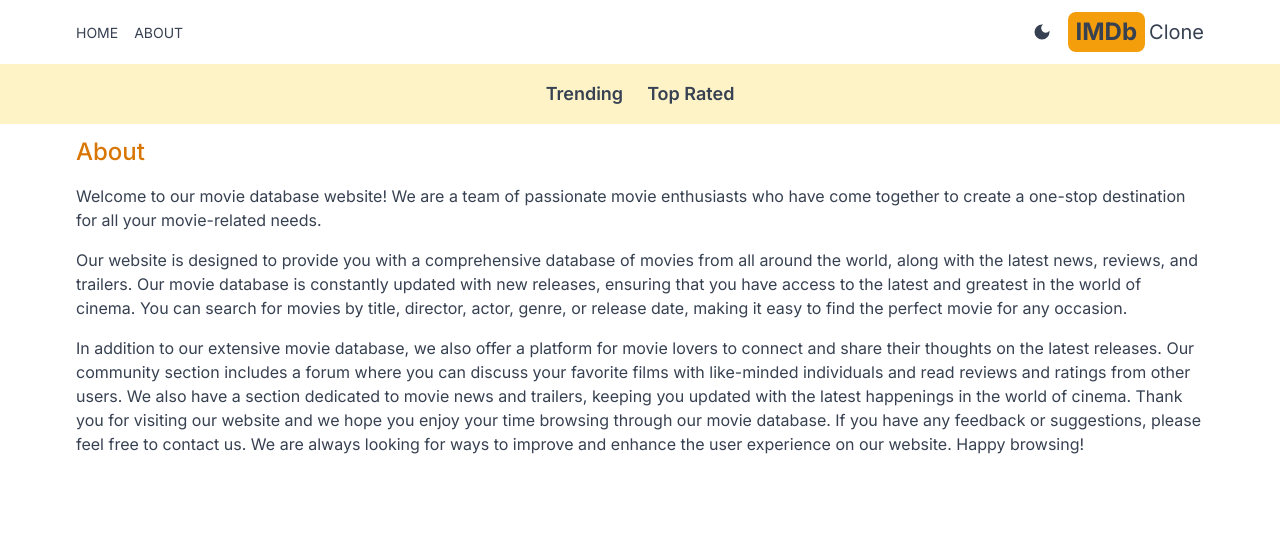
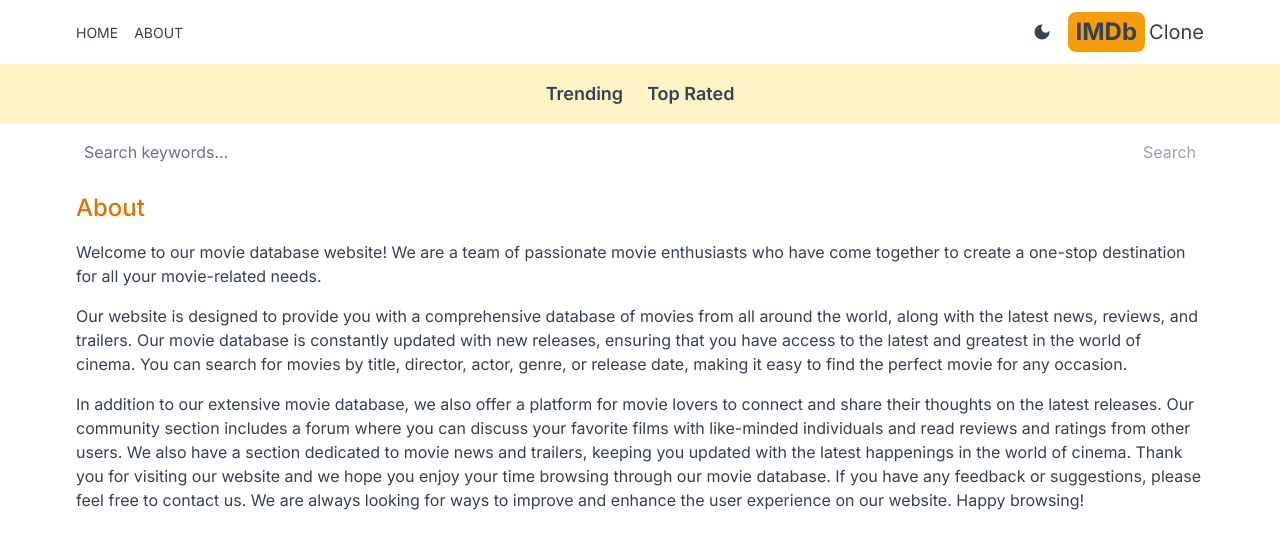
Before and after one commit to sahandghavidel/imdb-next, a Next.js app: page /about in a window 1280 px wide. Shown: the top 548 px of the page. Built offline with nearby package versions, Linux system fonts and the light colour scheme.

Commit message:
add search box

```diff
--- a/src/app/layout.js
+++ b/src/app/layout.js
@@ -3,6 +3,7 @@
 import Header from '@/components/Header';
 import Providers from './Providers';
 import Navbar from '@/components/Navbar';
+import SearchBox from '@/components/SearchBox';
 
 const inter = Inter({ subsets: ['latin'] });
 
@@ -18,6 +19,7 @@
         <Providers>
           <Header />
           <Navbar />
+          <SearchBox />
           {children}
         </Providers>
       </body>
--- /dev/null
+++ b/src/app/search/[searchTerm]/page.jsx
@@ -0,0 +1,18 @@
+import Results from '@/components/Results';
+
+export default async function SearchPage({ params }) {
+  const seachTerm = params.searchTerm;
+  const res = await fetch(
+    `https://api.themoviedb.org/3/search/movie?api_key=${process.env.API_KEY}&query=${seachTerm}&language=en-US&page=1&include_adult=false`
+  );
+  const data = await res.json();
+  const results = data.results;
+  return (
+    <div>
+      {results &&
+        results.length ===
+        <h1 className='text-center pt-6'>No results found</h1>}
+      {results && <Results results={results} />}
+    </div>
+  );
+}
--- a/src/components/Card.jsx
+++ b/src/components/Card.jsx
@@ -21,7 +21,7 @@
           </h2>
           <p className='flex items-center'>
             {result.release_date || result.first_air_date}
-            <FiThumbsUp className='h-5 mr-1 ml-3'/>
+            <FiThumbsUp className='h-5 mr-1 ml-3' />
             {result.vote_count}
           </p>
         </div>
--- /dev/null
+++ b/src/components/SearchBox.jsx
@@ -0,0 +1,33 @@
+'use client';
+
+import { useState } from 'react';
+import { useRouter } from 'next/navigation';
+
+export default function SearchBox() {
+  const [search, setSearch] = useState('');
+  const router = useRouter();
+  const handleSubmit = (e) => {
+    e.preventDefault();
+    router.push(`/search/${search}`);
+  };
+  return (
+    <form
+      className='flex justify-between px-5 max-w-6xl mx-auto'
+      onSubmit={handleSubmit}
+    >
+      <input
+        type='text'
+        placeholder='Search keywords...'
+        className='w-full h-14 rounded-md placeholder-gray-500 outline-none bg-transparent flex-1'
+        value={search}
+        onChange={(e) => setSearch(e.target.value)}
+      />
+      <button
+        className='text-amber-600 disabled:text-gray-400'
+        disabled={search === ''}
+      >
+        Search
+      </button>
+    </form>
+  );
+}
```
